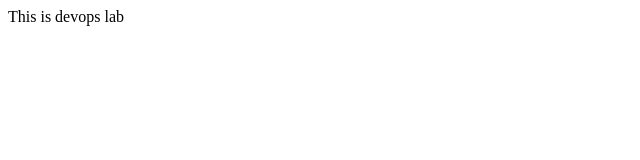
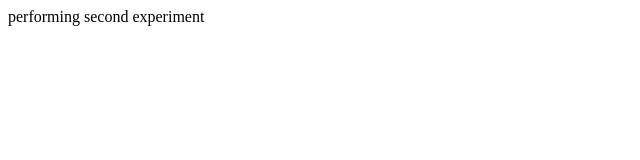
Before and after one commit to ShreyaMishra02/Devops, a plain HTML site: page index.html in a window 1280 px wide. Shown: the whole page, without its empty margins (0-640 px from the left). Drawn offline with Linux system fonts and the light colour scheme.

Commit message:
Update index.html

```diff
--- a/index.html
+++ b/index.html
@@ -3,6 +3,6 @@
 <title> Devops </title>
 </head>
 <body>
-<p> This is devops lab </p>
+<p> performing second experiment </p>
 </body>
 </html>
```
